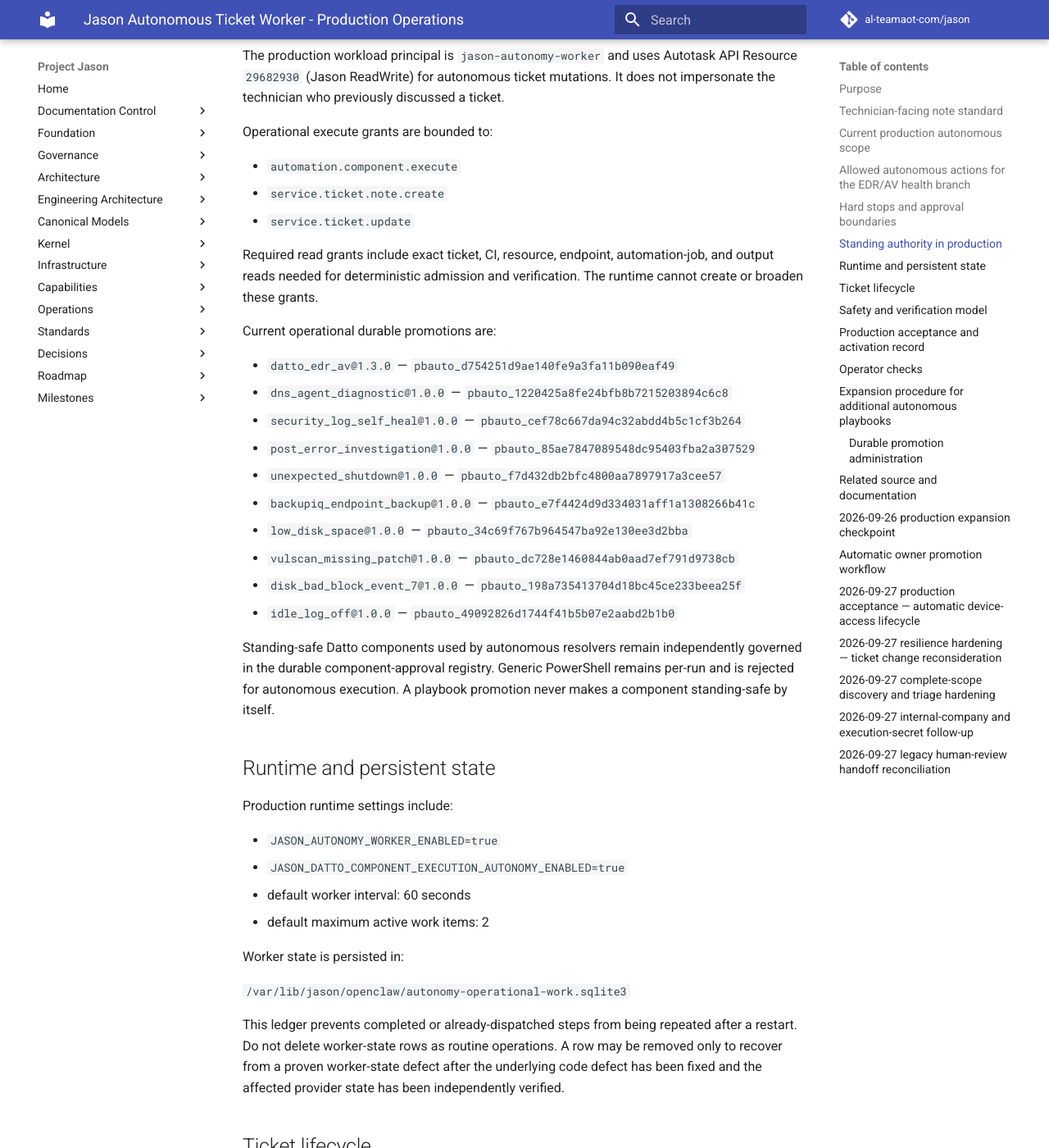
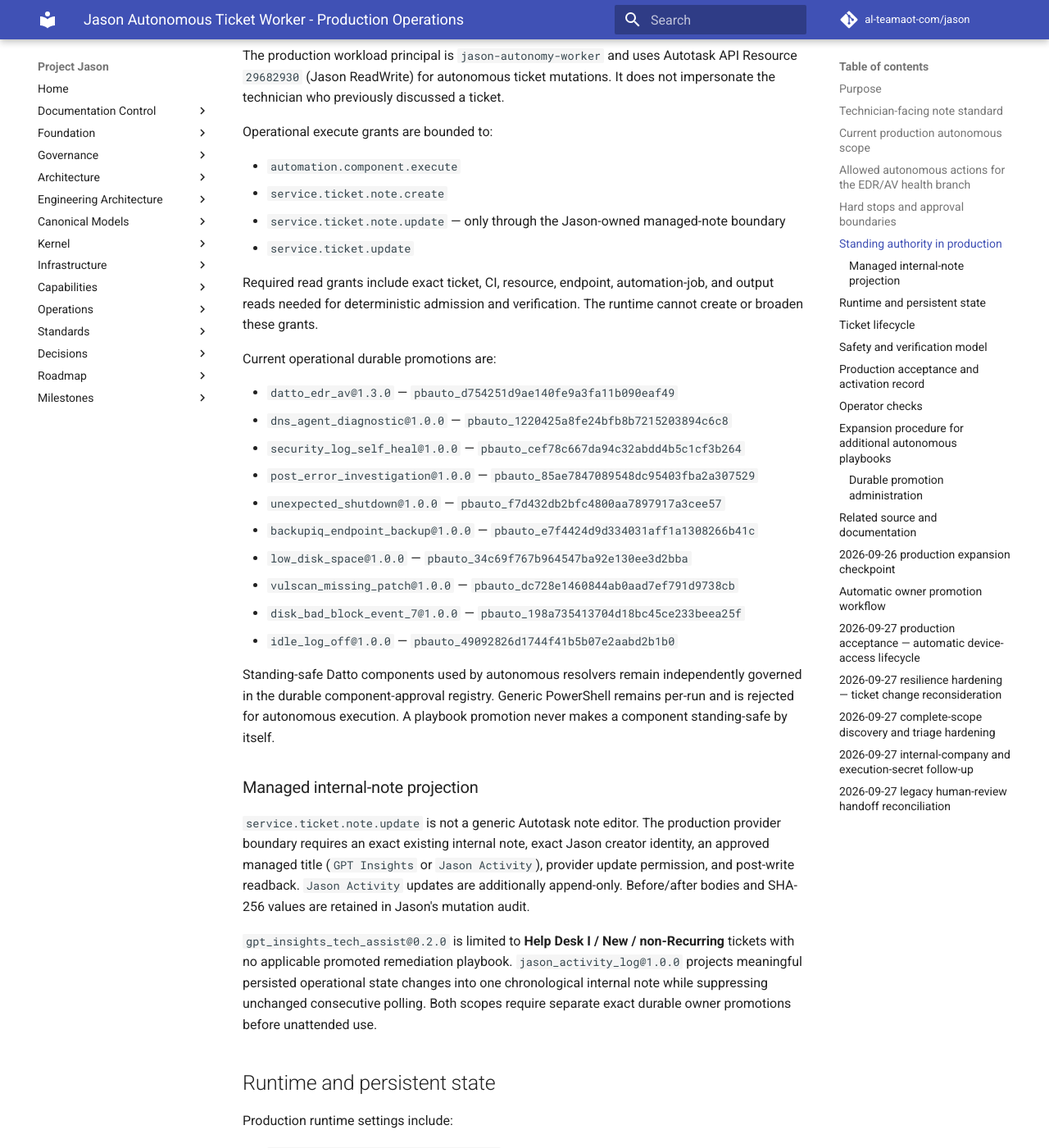
Before and after one commit to al-teamaot-com/jason, an MkDocs documentation site: the page built from docs/operations/JASON_AUTONOMOUS_TICKET_WORKER.md, in a window 1280 px wide and 1400 px high, scrolled down 3807 px. Shown: the whole window at 82% size. Built offline with MkDocs 1.6.1 and Material for MkDocs 9.7.7, drawn with Linux system fonts in a browser that asks for light colours; comment, search, counter and statistics services are not loaded.

Commit message:
Document managed-note worker authority

```diff
--- a/docs/operations/JASON_AUTONOMOUS_TICKET_WORKER.md
+++ b/docs/operations/JASON_AUTONOMOUS_TICKET_WORKER.md
@@ -96,6 +96,7 @@
 
 - `automation.component.execute`
 - `service.ticket.note.create`
+- `service.ticket.note.update` — only through the Jason-owned managed-note boundary
 - `service.ticket.update`
 
 Required read grants include exact ticket, CI, resource, endpoint, automation-job, and output reads needed for deterministic admission and verification. The runtime cannot create or broaden these grants.
@@ -114,6 +115,12 @@
 - `idle_log_off@1.0.0` — `pbauto_49092826d1744f41b5b07e2aabd2b1b0`
 
 Standing-safe Datto components used by autonomous resolvers remain independently governed in the durable component-approval registry. Generic PowerShell remains per-run and is rejected for autonomous execution. A playbook promotion never makes a component standing-safe by itself.
+
+### Managed internal-note projection
+
+`service.ticket.note.update` is not a generic Autotask note editor. The production provider boundary requires an exact existing internal note, exact Jason creator identity, an approved managed title (`GPT Insights` or `Jason Activity`), provider update permission, and post-write readback. `Jason Activity` updates are additionally append-only. Before/after bodies and SHA-256 values are retained in Jason's mutation audit.
+
+`gpt_insights_tech_assist@0.2.0` is limited to **Help Desk I / New / non-Recurring** tickets with no applicable promoted remediation playbook. `jason_activity_log@1.0.0` projects meaningful persisted operational state changes into one chronological internal note while suppressing unchanged consecutive polling. Both scopes require separate exact durable owner promotions before unattended use.
 
 ## Runtime and persistent state
 
```
